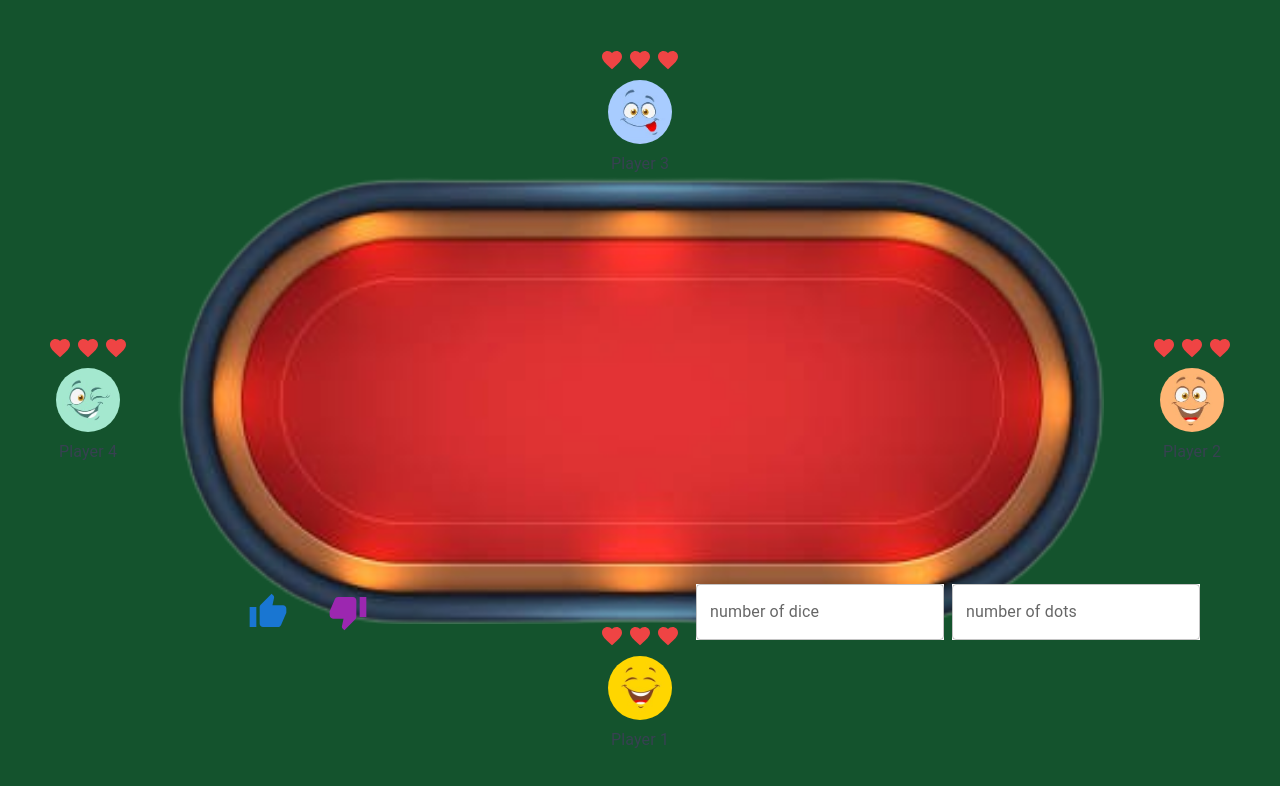
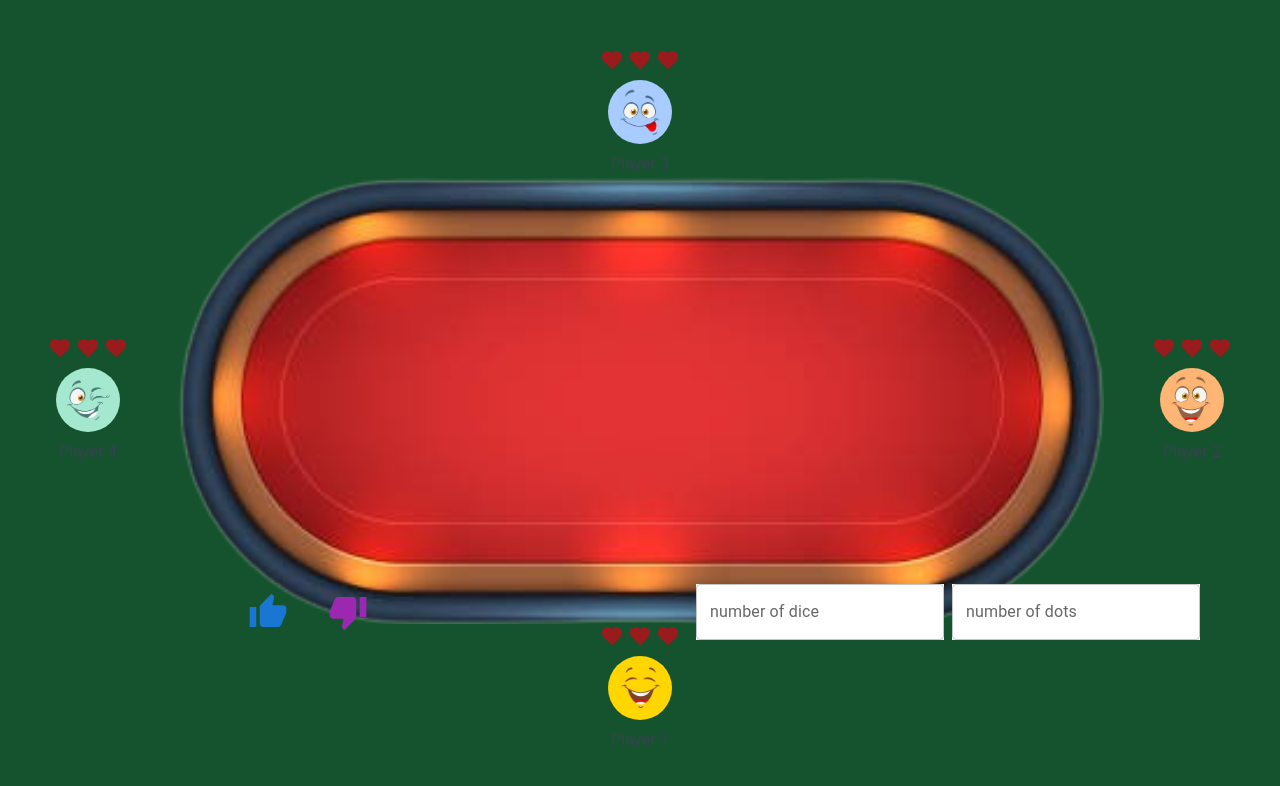
Before and after one commit to rakenduste-programmeerimine-2024/perudo-palace, a Next.js app: page /game in a window 1280 px wide. Shown: the top 786 px of the page. Built offline with nearby package versions, Linux system fonts and the light colour scheme.

Commit message:
change hearts
muudetud südamed ehk nüüd on igal mängijal eraldi südamed

```diff
--- a/components/pages/game.tsx
+++ b/components/pages/game.tsx
@@ -12,16 +12,16 @@ const Game: React.FC = () => {
 
         {/* Players */}
         <div className="absolute left-0 top-1/2 transform -translate-y-1/2 -translate-x-32">
-          <Player name="Player 4" bgImage="url('/image/smile6.jpg')" />
+          <Player name="Player 4" bgImage="url('/image/smile6.jpg')" hearts={3} />
         </div>
         <div className="absolute top-0 left-1/2 transform -translate-x-1/2 -translate-y-32">
-          <Player name="Player 3" bgImage="url('/image/smile5.jpg')" />
+          <Player name="Player 3" bgImage="url('/image/smile5.jpg')" hearts={3} />
         </div>
         <div className="absolute right-0 top-1/2 transform -translate-y-1/2 translate-x-32">
-          <Player name="Player 2" bgImage="url('/image/smile2.jpg')" />
+          <Player name="Player 2" bgImage="url('/image/smile2.jpg')" hearts={3} />
         </div>
         <div className="absolute bottom-0 left-1/2 transform -translate-x-1/2 translate-y-32">
-          <Player name="Player 1" bgImage="url('/image/smile.jpg')" />
+          <Player name="Player 1" bgImage="url('/image/smile.jpg')" hearts={3} />
         </div>
       </div>
 
@@ -57,19 +57,20 @@ const Game: React.FC = () => {
 interface PlayerProps {
   name: string;
   bgImage: string;
+  hearts: number; // Südamete arv
 }
 
-const Player: React.FC<PlayerProps> = ({ name, bgImage }) => {
+const Player: React.FC<PlayerProps> = ({ name, bgImage, hearts }) => {
   return (
     <div className="flex flex-col items-center space-y-2">
       {/* Südamed */}
       <div className="flex space-x-1">
-        <FavoriteIcon className="text-red-500" />
-        <FavoriteIcon className="text-red-500" />
-        <FavoriteIcon className="text-red-500" />
+        {Array.from({ length: hearts }).map((_, index) => (
+          <FavoriteIcon key={index} className="text-red-800" />
+        ))}
       </div>
       {/* Mängija avatar */}
-        <div
+      <div
         className="w-16 h-16 rounded-full"
         style={{
           backgroundImage: bgImage,
```
